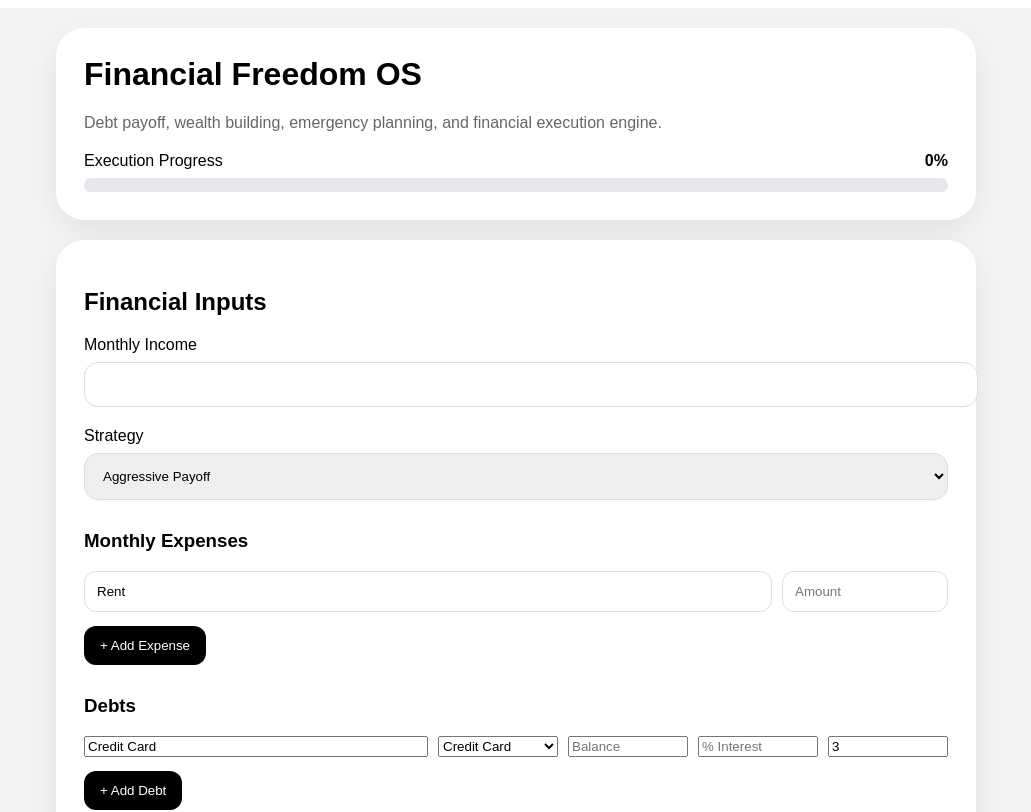
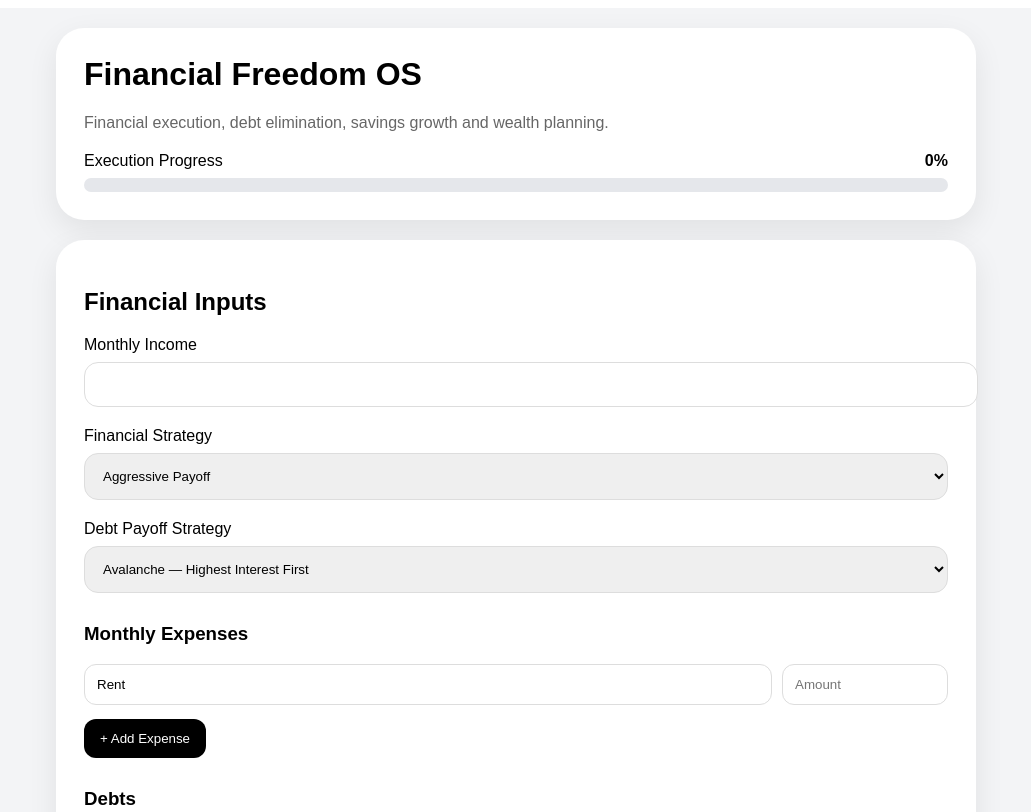
Before and after one commit to IamIssa/debt-tracker, a Next.js app: page / in a window 1280 px wide. Shown: the top 812 px of the page, without its empty margins (124-1155 px from the left). Built offline with nearby package versions, Linux system fonts and the light colour scheme.

Commit message:
Update debt strategies index.js

```diff
--- a/pages/index.js
+++ b/pages/index.js
@@ -4,8 +4,12 @@ export default function FinancialFreedomOS() {
   const STORAGE_KEY = 'financial-freedom-os';
 
   const [income, setIncome] = useState('');
+
   const [strategy, setStrategy] =
     useState('aggressive');
+
+  const [debtStrategy, setDebtStrategy] =
+    useState('avalanche');
 
   const [expenses, setExpenses] = useState([
     {
@@ -125,6 +129,49 @@ export default function FinancialFreedomOS() {
             100
         )
       : 0;
+
+  /* =========================
+     DEBT STRATEGY ENGINE
+  ========================= */
+
+  const sortDebtsByStrategy = (
+    debts,
+    strategy
+  ) => {
+    const sorted = [...debts];
+
+    if (strategy === 'snowball') {
+      return sorted.sort(
+        (a, b) =>
+          a.remainingBalance -
+          b.remainingBalance
+      );
+    }
+
+    if (strategy === 'avalanche') {
+      return sorted.sort(
+        (a, b) =>
+          b.interestRate -
+          a.interestRate
+      );
+    }
+
+    if (strategy === 'hybrid') {
+      return sorted.sort((a, b) => {
+        const aScore =
+          a.interestRate * 0.7 -
+          a.remainingBalance * 0.3;
+
+        const bScore =
+          b.interestRate * 0.7 -
+          b.remainingBalance * 0.3;
+
+        return bScore - aScore;
+      });
+    }
+
+    return sorted;
+  };
 
   /* =========================
      FINANCIAL ENGINE
@@ -221,6 +268,16 @@ export default function FinancialFreedomOS() {
       );
 
       /* =========================
+         PRIORITIZE DEBTS
+      ========================= */
+
+      const prioritizedDebts =
+        sortDebtsByStrategy(
+          activeDebts,
+          debtStrategy
+        );
+
+      /* =========================
          MONTHLY DEBT PROCESSING
       ========================= */
 
@@ -232,7 +289,7 @@ export default function FinancialFreedomOS() {
       let remainingDebtBudget =
         availableDebtBudget;
 
-      activeDebts = activeDebts
+      activeDebts = prioritizedDebts
         .map((debt) => {
           if (
             debt.remainingBalance <= 0
@@ -522,6 +579,7 @@ export default function FinancialFreedomOS() {
       totalDebt,
       freeCash,
       emergencyTarget,
+      debtStrategy,
       months,
     });
   };
@@ -567,10 +625,10 @@ export default function FinancialFreedomOS() {
               color: '#666',
             }}
           >
-            Debt payoff, wealth
-            building, emergency
-            planning, and financial
-            execution engine.
+            Financial execution,
+            debt elimination,
+            savings growth and
+            wealth planning.
           </p>
 
           <div
@@ -672,7 +730,7 @@ export default function FinancialFreedomOS() {
             }}
           >
             <label>
-              Strategy
+              Financial Strategy
             </label>
 
             <select
@@ -702,6 +760,48 @@ export default function FinancialFreedomOS() {
 
               <option value="savings-first">
                 Savings First
+              </option>
+            </select>
+          </div>
+
+          {/* DEBT STRATEGY */}
+
+          <div
+            style={{
+              marginTop: '20px',
+            }}
+          >
+            <label>
+              Debt Payoff Strategy
+            </label>
+
+            <select
+              value={debtStrategy}
+              onChange={(e) =>
+                setDebtStrategy(
+                  e.target.value
+                )
+              }
+              style={{
+                width: '100%',
+                marginTop: '8px',
+                padding: '14px',
+                borderRadius:
+                  '14px',
+                border:
+                  '1px solid #ddd',
+              }}
+            >
+              <option value="snowball">
+                Snowball — Smallest Balance First
+              </option>
+
+              <option value="avalanche">
+                Avalanche — Highest Interest First
+              </option>
+
+              <option value="hybrid">
+                Hybrid Strategy
               </option>
             </select>
           </div>
@@ -853,7 +953,7 @@ export default function FinancialFreedomOS() {
                     display:
                       'grid',
                     gridTemplateColumns:
-                      '1fr 120px 120px 120px 120px',
+                      '1fr 1fr 1fr 1fr 1fr',
                     gap: '10px',
                     marginTop:
                       '12px',
@@ -918,7 +1018,7 @@ export default function FinancialFreedomOS() {
                     </option>
 
                     <option value="store">
-                      Store
+                      Store Account
                     </option>
                   </select>
 
@@ -949,7 +1049,7 @@ export default function FinancialFreedomOS() {
 
                   <input
                     type="number"
-                    placeholder="% Interest"
+                    placeholder="Interest %"
                     value={
                       debt.interestRate
                     }
@@ -974,7 +1074,7 @@ export default function FinancialFreedomOS() {
 
                   <input
                     type="number"
-                    placeholder="Months"
+                    placeholder="Target Months"
                     value={
                       debt.targetMonths
                     }
@@ -1080,6 +1180,37 @@ export default function FinancialFreedomOS() {
               <h2>
                 Financial Dashboard
               </h2>
+
+              <div
+                style={{
+                  background:
+                    '#f9fafb',
+                  padding:
+                    '18px',
+                  borderRadius:
+                    '16px',
+                  marginTop:
+                    '20px',
+                }}
+              >
+                <h3>
+                  Active Debt Strategy
+                </h3>
+
+                <p>
+                  {debtStrategy ===
+                    'snowball' &&
+                    'Snowball Strategy: prioritizing smallest balances first for fast wins and momentum.'}
+
+                  {debtStrategy ===
+                    'avalanche' &&
+                    'Avalanche Strategy: prioritizing highest interest debts first to minimize total interest costs.'}
+
+                  {debtStrategy ===
+                    'hybrid' &&
+                    'Hybrid Strategy: balancing emotional wins with financial optimization.'}
+                </p>
+              </div>
 
               <div
                 style={{
```
